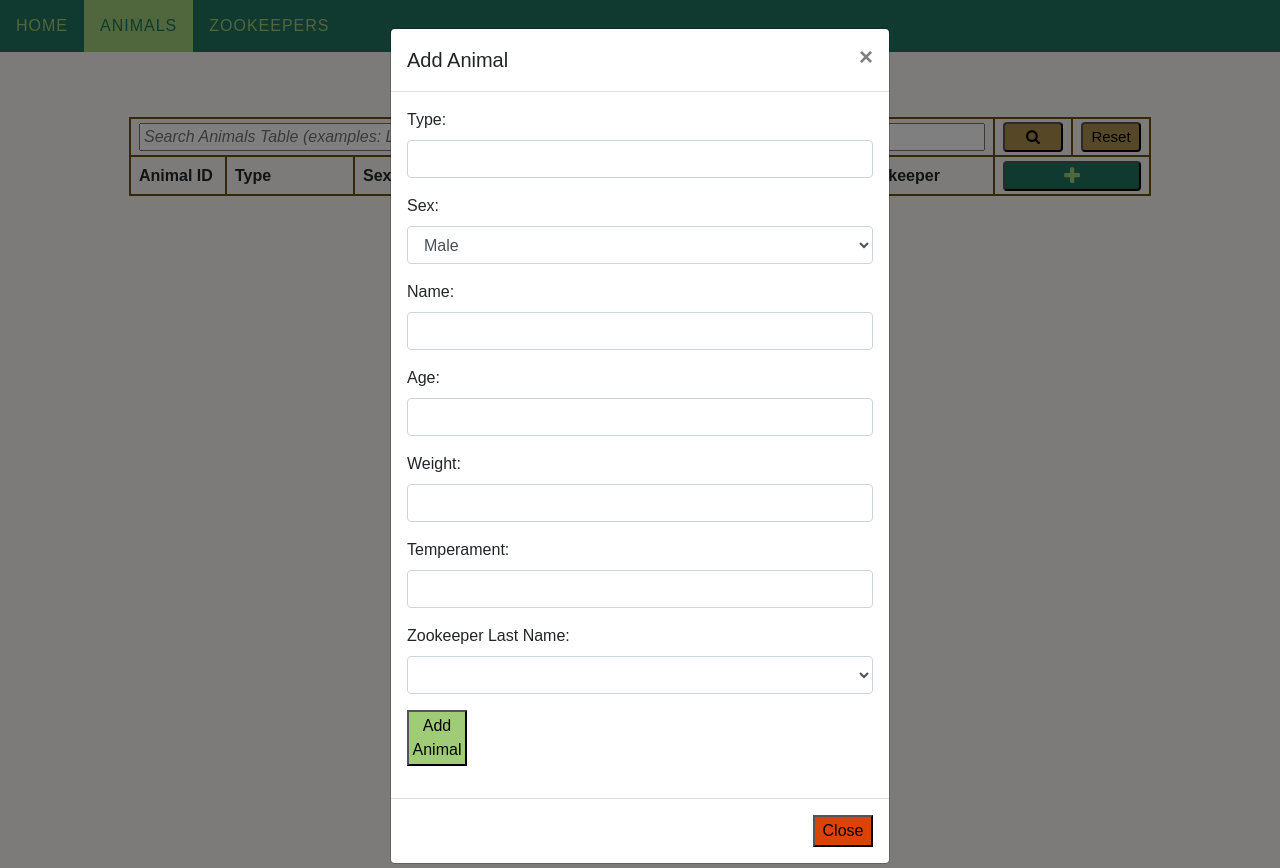
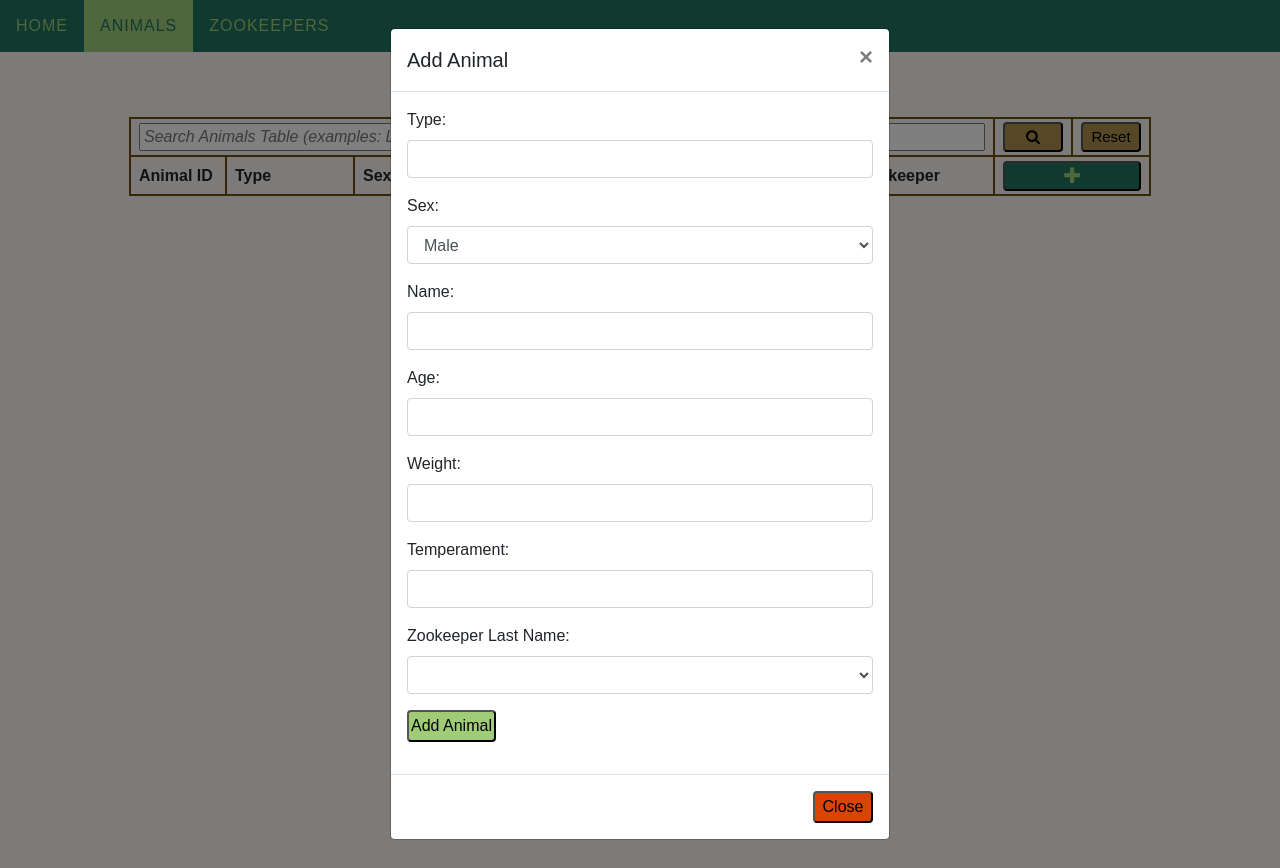
Before and after one commit to lfbettcher/CS340_Zootopia, a Flask app: page /animals in a window 1280 px wide, after a click on "Add". Run offline with Flask 2, Linux system fonts and the light colour scheme; data that the repository does not hold is empty; some libraries are stand-ins or nearby versions.

Commit message:
fix button size

```diff
--- a/starter_website/static/css/styles.css
+++ b/starter_website/static/css/styles.css
@@ -119,18 +119,19 @@ th .editable {
 /*tr input[type="number"] {*/
 /*  min-width: 4em;*/
 /*}*/
+button {
+  border-radius: 4px;
+}
 
 table button {
   width: 4em;
   color: black;
   font-size: 15px;
-  border-radius: 4px;
 }
 
 .update-btn {
   background-color: var(--green-light);
   padding: 2px;
-  width: 60px;
 }
 
 .delete-btn {
```
